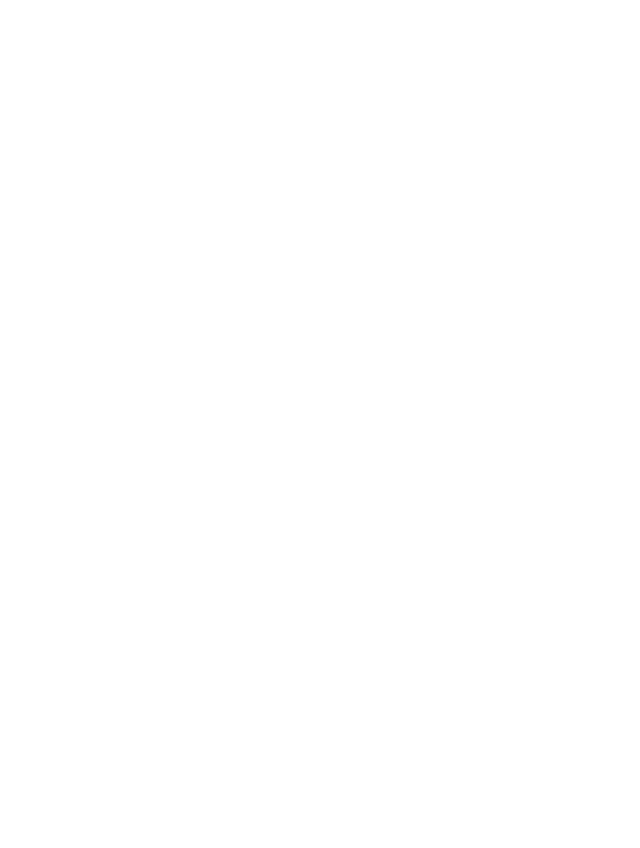
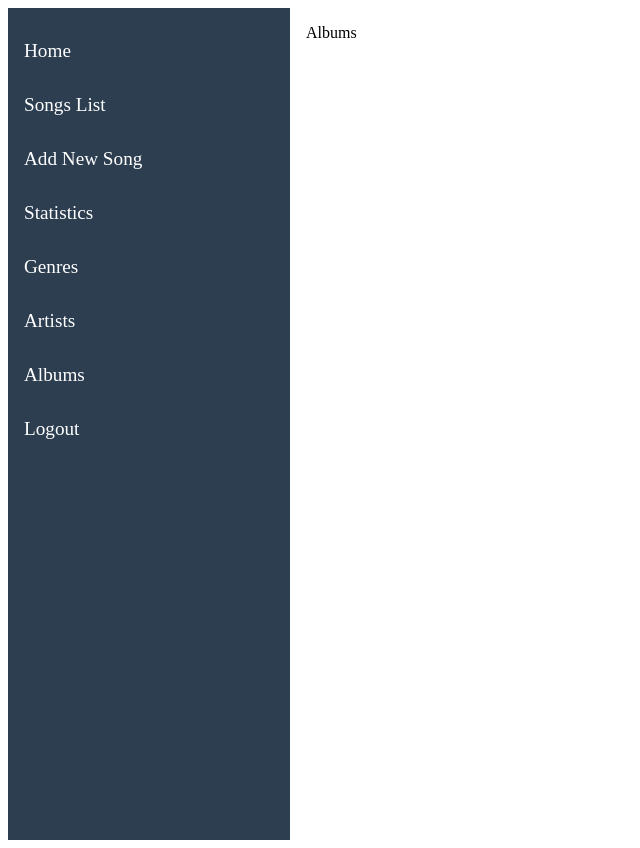
Before and after one commit to Mulubrhan1511/Music-frontend, a React (Vite) app: page /albums in a window 1280 px wide. Before the commit this address had no page. Shown: the whole page, without its empty margins (0-640 px from the left). Before the commit the page ends 800 px from the top, so only its background shows below. Built offline with nearby package versions, Linux system fonts and the light colour scheme; sample sign-in values are in the browser's storage.

Commit message:
Make a proteeted route and configure the refreshe and accestoken

```diff
--- a/package.json
+++ b/package.json
@@ -10,6 +10,8 @@
     "preview": "vite preview"
   },
   "dependencies": {
+    "@emotion/react": "^11.14.0",
+    "@emotion/styled": "^11.14.0",
     "@reduxjs/toolkit": "^2.5.0",
     "axios": "^1.7.9",
     "emotion": "^11.0.0",
--- a/src/App.tsx
+++ b/src/App.tsx
@@ -1,13 +1,18 @@
-import { Route, BrowserRouter as Router, Routes } from 'react-router-dom';
+import { BrowserRouter as Router, Routes, Route } from 'react-router-dom';
 import ProtectedRoute from './components/ProtectedRoute';
 import SongList from './pages/SongList';
 import Login from './pages/Login';
 import Signup from './pages/Signup';
+import { AddNewSong } from './pages/AddNewSong/AddNewSong';
+import Artists from './pages/Artists/Artists';
+import Albums from './pages/Albums/Albums';
+import Genres from './pages/Genres/Genres';
 
 const App: React.FC = () => {
     return (
         <Router>
             <Routes>
+                {/* Protected Routes */}
                 <Route
                     path="/"
                     element={
@@ -16,6 +21,37 @@ const App: React.FC = () => {
                         </ProtectedRoute>
                     }
                 />
+                <Route
+                    path="/add-song"
+                    element={
+                        <ProtectedRoute>
+                            <AddNewSong />
+                        </ProtectedRoute>
+                    }
+                />
+
+                <Route path="/artists" element={
+                    <ProtectedRoute>
+                        <Artists />
+                    </ProtectedRoute>
+                } />
+
+                <Route path='/albums' element={
+                    <ProtectedRoute>
+                        <Albums />
+                    </ProtectedRoute>
+                } />
+
+                <Route path='/genres' element={
+                    <ProtectedRoute>
+                        <Genres />
+                    </ProtectedRoute>
+                }
+                />
+
+
+
+                {/* Public Routes */}
                 <Route path="/login" element={<Login />} />
                 <Route path="/signup" element={<Signup />} />
             </Routes>
--- a/src/components/ProtectedRoute.tsx
+++ b/src/components/ProtectedRoute.tsx
@@ -1,5 +1,6 @@
 import React from 'react';
 import { Navigate } from 'react-router-dom';
+import Sidebar from './SideBar';
 
 interface ProtectedRouteProps {
     children: React.ReactNode;
@@ -7,7 +8,18 @@ interface ProtectedRouteProps {
 
 const ProtectedRoute: React.FC<ProtectedRouteProps> = ({ children }) => {
     const token = localStorage.getItem('accessToken');
-    return token ? <>{children}</> : <Navigate to="/login" />;
+
+    // Add logging to verify the token
+    console.log('Access Token:', token);
+
+    return token ? (
+        <div style={{ display: 'flex' }}>
+            <Sidebar />
+            <div style={{ flex: 1, padding: '1rem' }}>{children}</div>
+        </div>
+    ) : (
+        <Navigate to="/login" />
+    );
 };
 
 export default ProtectedRoute;
--- /dev/null
+++ b/src/components/SideBar.tsx
@@ -0,0 +1,78 @@
+import React from 'react';
+import { Link } from 'react-router-dom';
+import styled from '@emotion/styled';
+
+const SidebarContainer = styled.div`
+  width: 250px;
+  height: 100vh;
+  background-color: #2c3e50;
+  color: white;
+  display: flex;
+  flex-direction: column;
+  padding: 1rem;
+  transition: width 0.3s;
+
+  @media (max-width: 768px) {
+    width: 60px; /* Collapsed width */
+    overflow: hidden; /* Hide overflow */
+  }
+`;
+
+const SidebarItem = styled.div`
+  margin: 1rem 0;
+  font-size: 1.2rem;
+  &:hover {
+    color: #3498db;
+    cursor: pointer;
+  }
+
+  @media (max-width: 768px) {
+    font-size: 1rem; /* Smaller font size for collapsed view */
+    text-align: center; /* Center text */
+  }
+`;
+
+const SidebarLink = styled(Link)`
+  text-decoration: none;
+  color: inherit;
+  display: flex;
+  align-items: center; /* Center items vertically */
+  height: 100%; /* Full height for clickable area */
+
+  @media (max-width: 768px) {
+    justify-content: center; /* Center items in collapsed view */
+  }
+`;
+
+const Sidebar: React.FC = () => {
+  return (
+    <SidebarContainer>
+      <SidebarItem>
+        <SidebarLink to="/">Home</SidebarLink>
+      </SidebarItem>
+      <SidebarItem>
+        <SidebarLink to="/songs">Songs List</SidebarLink>
+      </SidebarItem>
+      <SidebarItem>
+        <SidebarLink to="/add-song">Add New Song</SidebarLink>
+      </SidebarItem>
+      <SidebarItem>
+        <SidebarLink to="/statistics">Statistics</SidebarLink>
+      </SidebarItem>
+      <SidebarItem>
+        <SidebarLink to="/genres">Genres</SidebarLink>
+      </SidebarItem>
+      <SidebarItem>
+        <SidebarLink to="/artists">Artists</SidebarLink>
+      </SidebarItem>
+      <SidebarItem>
+        <SidebarLink to="/albums">Albums</SidebarLink>
+      </SidebarItem>
+      <SidebarItem>
+        <SidebarLink to="/logout">Logout</SidebarLink>
+      </SidebarItem>
+    </SidebarContainer>
+  );
+};
+
+export default Sidebar;
--- /dev/null
+++ b/src/pages/AddNewSong/AddNewSong.tsx
@@ -0,0 +1,7 @@
+import React from 'react'
+
+export const AddNewSong = () => {
+  return (
+    <div>AddNewSong</div>
+  )
+}
--- /dev/null
+++ b/src/pages/Albums/Albums.tsx
@@ -0,0 +1,9 @@
+import React from 'react'
+
+const Albums = () => {
+  return (
+    <div>Albums</div>
+  )
+}
+
+export default Albums
--- /dev/null
+++ b/src/pages/Artists/Artists.tsx
@@ -0,0 +1,9 @@
+import React from 'react'
+
+const Artists = () => {
+  return (
+    <div>Artists</div>
+  )
+}
+
+export default Artists
--- /dev/null
+++ b/src/pages/Genres/Genres.tsx
@@ -0,0 +1,9 @@
+import React from 'react'
+
+const Genres = () => {
+  return (
+    <div>Genres</div>
+  )
+}
+
+export default Genres
--- a/src/redux/sagas/songSagas.ts
+++ b/src/redux/sagas/songSagas.ts
@@ -1,35 +1,13 @@
 import { call, put, takeLatest } from 'redux-saga/effects';
-import axios, { AxiosResponse } from 'axios';
+import apiClient from '../../services/apiClient';
 import { setSongs } from '../slices/songSlice';
 
-interface Song {
-    id: string;
-    title: string;
-    artist: string;
-    album: string;
-    genre: string;
-}
-
-const API_URL = 'http://localhost:5000/api/songs';
-
-// Annotate the generator function
-function* fetchSongs(): Generator<any, void, AxiosResponse<Song[]>> {
+function* fetchSongs(): Generator<any, void, any> {
     try {
-        const token = localStorage.getItem('accessToken'); // Retrieve token from localStorage
-        const response: AxiosResponse<Song[]> = yield call(axios.get, API_URL, {
-            headers: {
-                Authorization: `Bearer ${token}`, // Add Authorization header
-            },
-        });
-        yield put(setSongs(response.data)); // Dispatch action to set songs in the Redux store
-    } catch (error: any) {
+        const response = yield call(apiClient.get, '/songs');
+        yield put(setSongs(response.data));
+    } catch (error) {
         console.error('Error fetching songs:', error);
-        if (error.response?.status === 401) {
-            // Handle token expiration by redirecting to login
-            localStorage.removeItem('accessToken');
-            localStorage.removeItem('refreshToken');
-            window.location.href = '/login';
-        }
     }
 }
 
--- /dev/null
+++ b/src/services/apiClient.ts
@@ -0,0 +1,59 @@
+import axios from 'axios';
+
+const apiClient = axios.create({
+    baseURL: 'http://localhost:5000/api',
+});
+
+// Request interceptor to add the access token
+apiClient.interceptors.request.use((config) => {
+    const token = localStorage.getItem('accessToken');
+    if (token) {
+        config.headers.Authorization = `Bearer ${token}`;
+    }
+    return config;
+});
+
+// Response interceptor to handle token expiration
+apiClient.interceptors.response.use(
+    (response) => response,
+    async (error) => {
+        const originalRequest = error.config;
+
+        if (error.response?.status === 401 && !originalRequest._retry) {
+            originalRequest._retry = true;
+
+            const refreshToken = localStorage.getItem('refreshToken');
+            if (!refreshToken) {
+                // No refresh token, log the user out
+                localStorage.removeItem('accessToken');
+                localStorage.removeItem('refreshToken');
+                window.location.href = '/login';
+                return Promise.reject(error);
+            }
+
+            try {
+                // Use the refresh token to get a new access token
+                const response = await axios.post('http://localhost:5000/api/auth/refresh-token', {
+                    refreshToken,
+                });
+
+                const newAccessToken = response.data.accessToken;
+                localStorage.setItem('accessToken', newAccessToken);
+
+                // Retry the original request with the new access token
+                originalRequest.headers.Authorization = `Bearer ${newAccessToken}`;
+                return apiClient(originalRequest);
+            } catch (err) {
+                // Refresh token expired, log the user out
+                localStorage.removeItem('accessToken');
+                localStorage.removeItem('refreshToken');
+                window.location.href = '/login';
+                return Promise.reject(err);
+            }
+        }
+
+        return Promise.reject(error);
+    }
+);
+
+export default apiClient;
```
Also changed, not shown: 1 other file (tests, documents, lock files or other folders).
